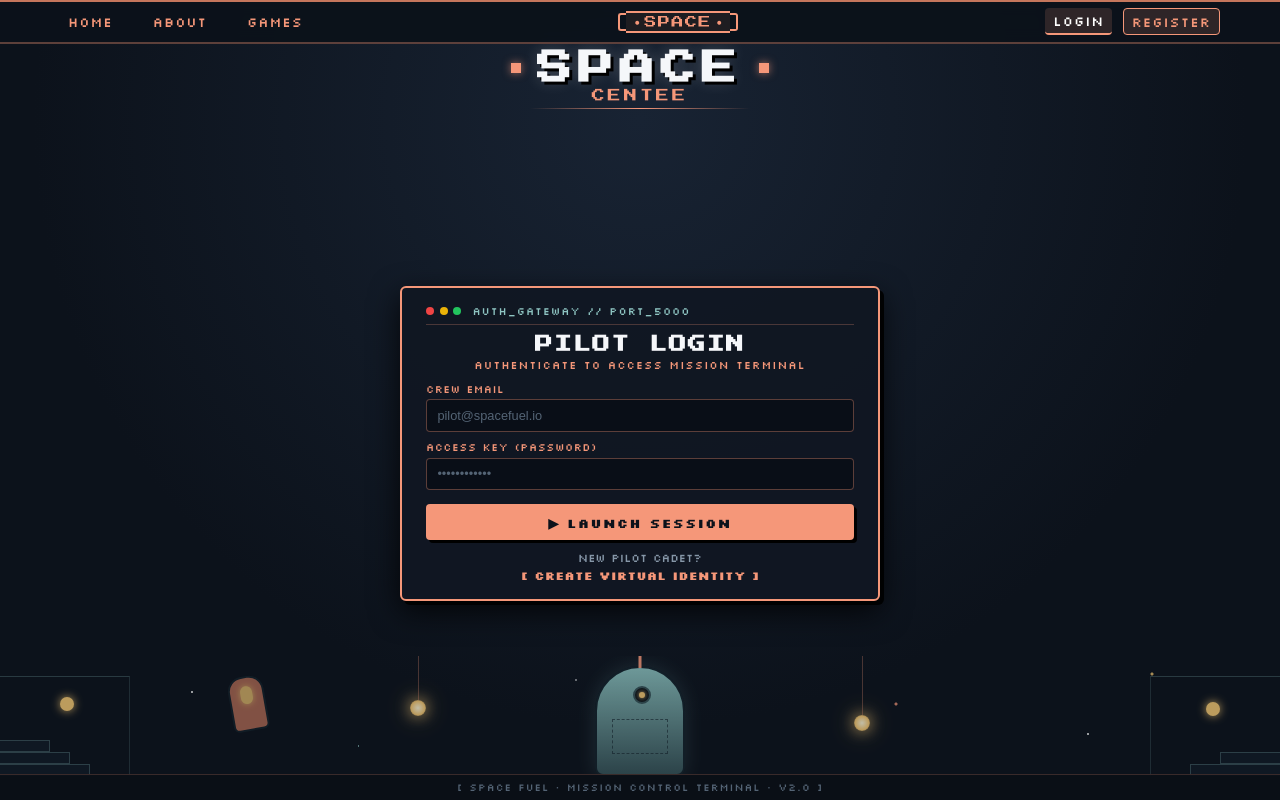
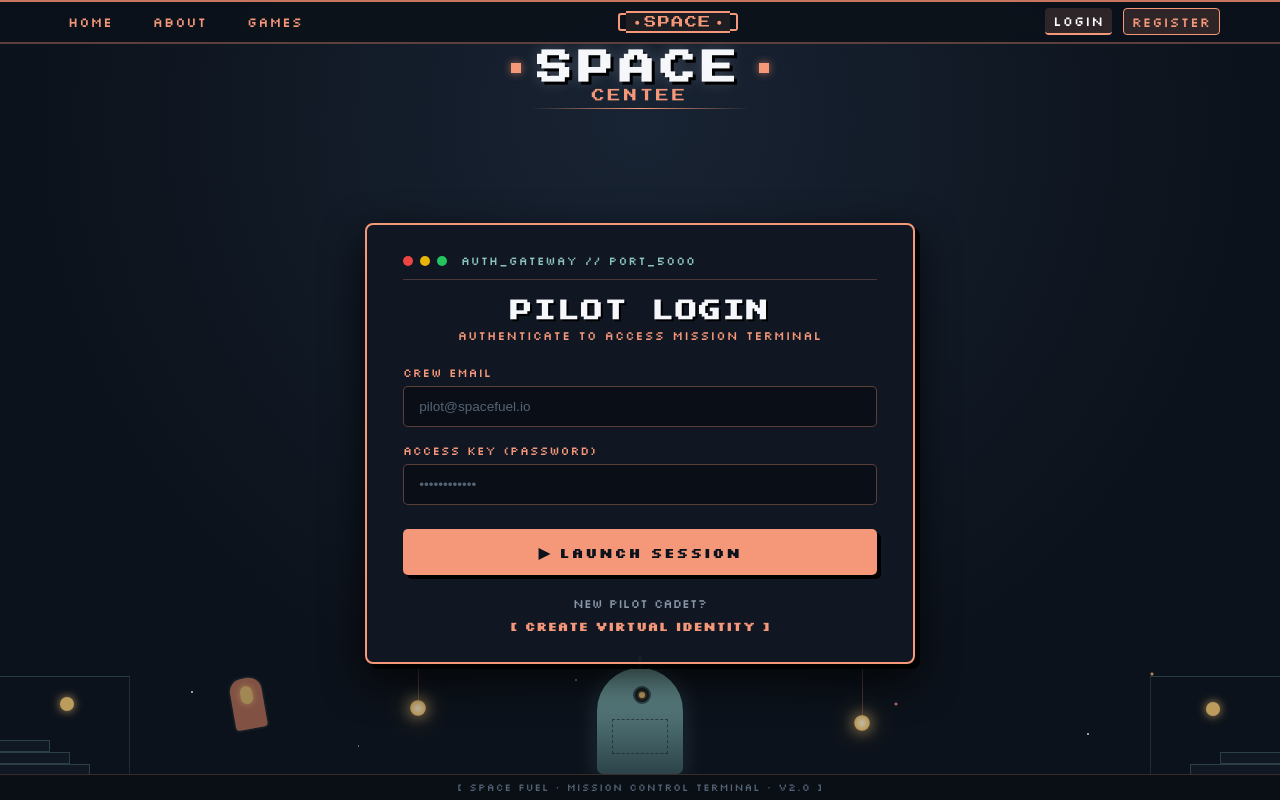
Before and after one commit to Deshan-Chandima/Rocket-Game, a React (Vite) app in the folder client/: page / in a window 1280 px wide. Built offline with nearby package versions, Linux system fonts and the light colour scheme.

Commit message:
fix(ui): expand and elongate login form for better proportions and visibility

```diff
--- a/client/src/index.css
+++ b/client/src/index.css
@@ -267,35 +267,35 @@ html, body {
 }
 
 /* ==========================================================================
-   4. RETRO AUTH CARD (LOGIN / REGISTER / WELCOME) - COMPACT FOR ZERO SCROLL
+   4. RETRO AUTH CARD (LOGIN / REGISTER / WELCOME) - EXPANDED & BALANCED
    ========================================================================== */
 .retro-auth-card {
   width: 100%;
-  max-width: 480px;
+  max-width: 550px;
   background: var(--bg-card);
   border: 2px solid var(--coral-accent);
-  border-radius: 6px;
-  padding: 1rem 1.5rem;
-  box-shadow: 0 10px 30px rgba(0, 0, 0, 0.8), 4px 4px 0px rgba(0, 0, 0, 0.9);
+  border-radius: 8px;
+  padding: 1.75rem 2.25rem;
+  box-shadow: 0 15px 40px rgba(0, 0, 0, 0.8), 5px 5px 0px rgba(0, 0, 0, 0.9);
   animation: cardFadeIn 0.3s ease-out;
 }
 
 .retro-auth-card.welcome-console-card {
-  max-width: 580px;
+  max-width: 640px;
 }
 
 .card-terminal-bar {
   display: flex;
   align-items: center;
-  gap: 0.35rem;
+  gap: 0.45rem;
   border-bottom: 1px solid rgba(245, 151, 121, 0.25);
-  padding-bottom: 0.4rem;
-  margin-bottom: 0.65rem;
+  padding-bottom: 0.65rem;
+  margin-bottom: 1.25rem;
 }
 
 .terminal-dot {
-  width: 8px;
-  height: 8px;
+  width: 10px;
+  height: 10px;
   border-radius: 50%;
 }
 
@@ -305,28 +305,29 @@ html, body {
 
 .terminal-title {
   font-family: var(--font-arcade);
-  font-size: 0.68rem;
+  font-size: 0.74rem;
   color: var(--teal-accent);
   letter-spacing: 1px;
-  margin-left: 0.35rem;
+  margin-left: 0.4rem;
 }
 
 .auth-header {
   text-align: center;
-  margin-bottom: 0.65rem;
+  margin-bottom: 1.35rem;
 }
 
 .auth-pixel-title {
   font-family: var(--font-pixel);
-  font-size: 1.1rem;
-  letter-spacing: 1.5px;
+  font-size: 1.35rem;
+  letter-spacing: 2px;
   color: var(--text-white);
-  margin-bottom: 0.2rem;
+  margin-bottom: 0.35rem;
+  text-shadow: 2px 2px 0px #000;
 }
 
 .auth-pixel-subtitle {
   font-family: var(--font-arcade);
-  font-size: 0.7rem;
+  font-size: 0.78rem;
   color: var(--coral-accent);
   letter-spacing: 1px;
 }
@@ -334,27 +335,27 @@ html, body {
 .retro-form {
   display: flex;
   flex-direction: column;
-  gap: 0.55rem;
+  gap: 1.05rem;
 }
 
 .form-row-2 {
   display: grid;
   grid-template-columns: 1fr 1fr;
-  gap: 0.65rem;
+  gap: 0.95rem;
 }
 
 .retro-form-group {
   display: flex;
   flex-direction: column;
-  gap: 0.2rem;
+  gap: 0.35rem;
   text-align: left;
 }
 
 .retro-form-group label {
   font-family: var(--font-arcade);
-  font-size: 0.68rem;
+  font-size: 0.75rem;
   color: var(--coral-accent);
-  letter-spacing: 0.5px;
+  letter-spacing: 0.8px;
 }
 
 .input-frame {
@@ -365,36 +366,36 @@ html, body {
   width: 100%;
   background: rgba(9, 14, 23, 0.9);
   border: 1px solid rgba(245, 151, 121, 0.35);
-  border-radius: 4px;
-  padding: 0.48rem 0.65rem;
+  border-radius: 5px;
+  padding: 0.72rem 0.95rem;
   color: var(--text-white);
-  font-size: 0.85rem;
+  font-size: 0.92rem;
   outline: none;
   transition: all 0.2s ease;
 }
 
 .retro-input:focus {
   border-color: var(--coral-bright);
-  box-shadow: 0 0 8px rgba(245, 151, 121, 0.4);
+  box-shadow: 0 0 10px rgba(245, 151, 121, 0.45);
   background: rgba(14, 21, 33, 0.95);
 }
 
 .retro-input::placeholder {
   color: var(--text-dim);
-  font-size: 0.8rem;
+  font-size: 0.85rem;
 }
 
 /* Retro Alerts */
 .retro-alert {
-  padding: 0.45rem 0.75rem;
-  border-radius: 4px;
+  padding: 0.65rem 0.95rem;
+  border-radius: 5px;
   font-family: var(--font-arcade);
-  font-size: 0.74rem;
+  font-size: 0.78rem;
   letter-spacing: 0.5px;
-  margin-bottom: 0.65rem;
+  margin-bottom: 0.95rem;
   display: flex;
   align-items: center;
-  gap: 0.4rem;
+  gap: 0.5rem;
 }
 
 .alert-error {
@@ -412,33 +413,33 @@ html, body {
 /* Buttons */
 .retro-btn {
   font-family: var(--font-arcade);
-  font-size: 0.82rem;
+  font-size: 0.9rem;
   font-weight: 700;
-  letter-spacing: 1px;
-  padding: 0.58rem 1.1rem;
+  letter-spacing: 1.2px;
+  padding: 0.85rem 1.4rem;
   border: none;
-  border-radius: 4px;
+  border-radius: 5px;
   cursor: pointer;
   transition: all 0.15s ease;
   user-select: none;
-  box-shadow: 3px 3px 0px #000;
+  box-shadow: 4px 4px 0px #000;
 }
 
 .retro-btn:hover {
   transform: translate(-1px, -1px);
-  box-shadow: 4px 4px 0px #000;
+  box-shadow: 5px 5px 0px #000;
 }
 
 .retro-btn:active {
-  transform: translate(1px, 1px);
-  box-shadow: 1px 1px 0px #000;
+  transform: translate(2px, 2px);
+  box-shadow: 2px 2px 0px #000;
 }
 
 .retro-btn:disabled {
   opacity: 0.5;
   cursor: not-allowed;
   transform: none;
-  box-shadow: 3px 3px 0px #000;
+  box-shadow: 4px 4px 0px #000;
 }
 
 .btn-coral {
@@ -458,24 +459,24 @@ html, body {
 }
 
 .btn-sm {
-  font-size: 0.72rem;
-  padding: 0.45rem 0.8rem;
+  font-size: 0.78rem;
+  padding: 0.55rem 0.95rem;
 }
 
 .btn-block {
   width: 100%;
-  margin-top: 0.35rem;
+  margin-top: 0.45rem;
 }
 
 .auth-footer-prompt {
-  margin-top: 0.65rem;
+  margin-top: 1.25rem;
   text-align: center;
   font-family: var(--font-arcade);
-  font-size: 0.72rem;
+  font-size: 0.78rem;
   color: var(--text-muted);
   display: flex;
   flex-direction: column;
-  gap: 0.2rem;
+  gap: 0.35rem;
 }
 
 .inline-link {
@@ -483,7 +484,7 @@ html, body {
   border: none;
   color: var(--coral-accent);
   font-family: var(--font-arcade);
-  font-size: 0.75rem;
+  font-size: 0.82rem;
   cursor: pointer;
   font-weight: 700;
 }
```
